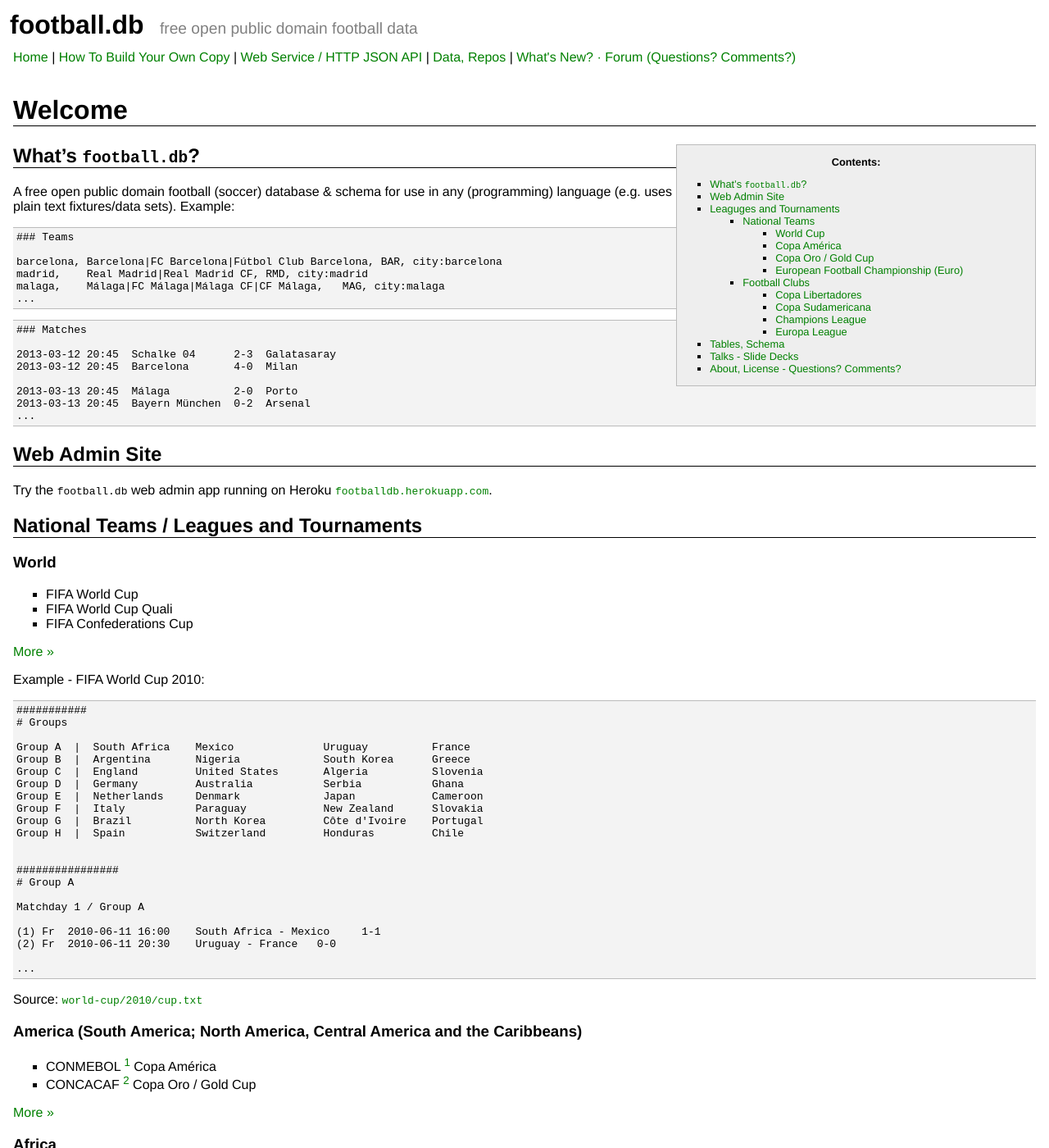
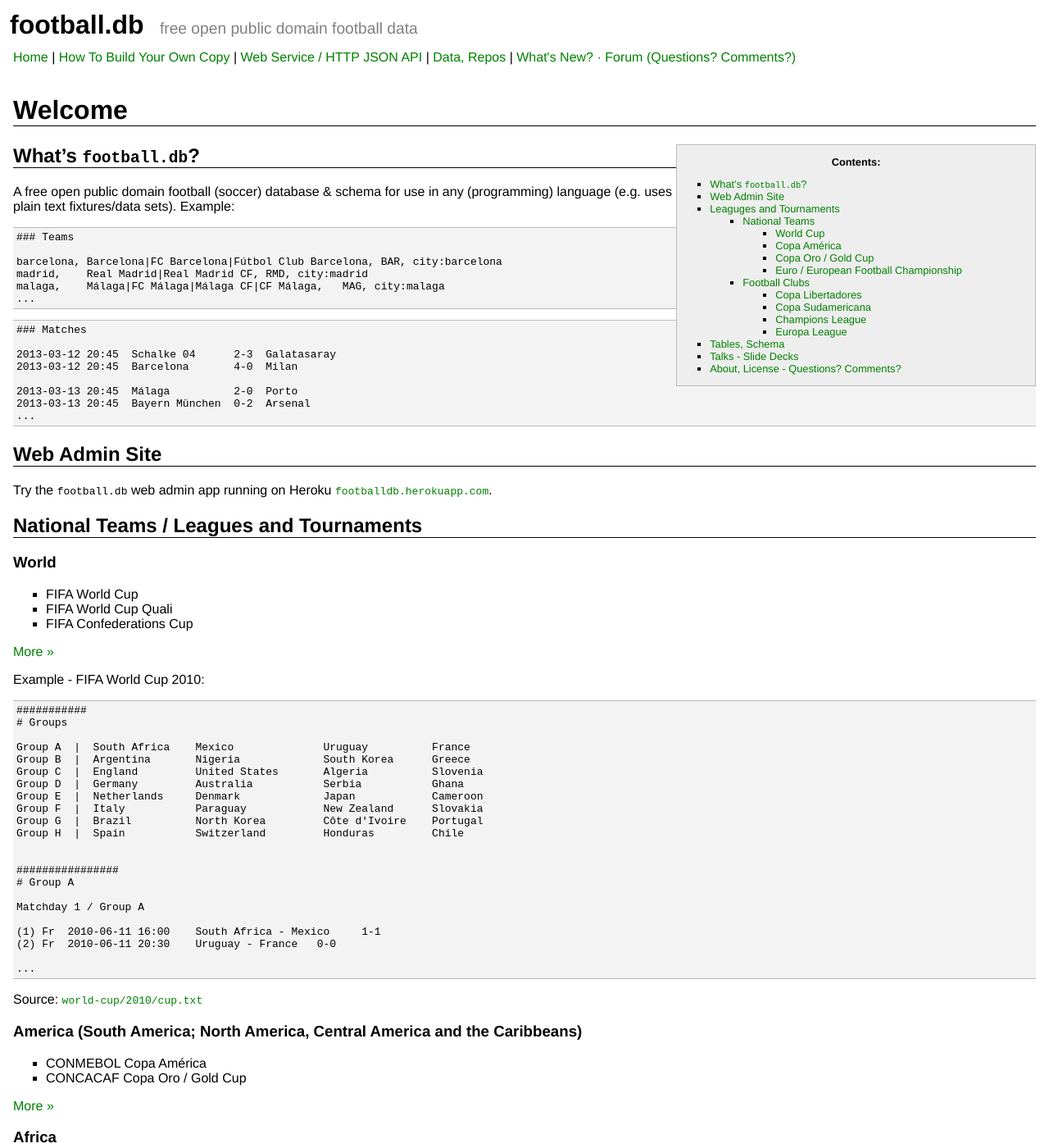
Before and after one commit to openfootball/openfootball.github.io, a Jekyll site: the page built from index.md, in a window 1280 px wide and 1400 px high. Shown: the whole window at 82% size. Built offline with Jekyll 4.4.1, drawn with Linux system fonts in a browser that asks for light colours; some of the changed text lies outside the part shown.

Commit message:
update site

```diff
--- a/index.md
+++ b/index.md
@@ -15,7 +15,7 @@ Contents:
         * [World Cup](#national-teams)
         * [Copa América](#national-teams)
         * [Copa Oro / Gold Cup](#national-teams)
-        * [European Football Championship (Euro)](#national-teams)
+        * [Euro / European Football Championship](#national-teams)
     * [Football Clubs](#clubs)
         * [Copa Libertadores](#clubs)
         * [Copa Sudamericana](#clubs)
@@ -105,14 +105,15 @@ Source: [`world-cup/2010/cup.txt`](https://github.com/openfootball/world-cup/blo
 
 ### America (South America; North America, Central America and the Caribbeans)
 
-- CONMEBOL [^1] Copa América
-- CONCACAF [^2] Copa Oro / Gold Cup
+- CONMEBOL Copa América
+- CONCACAF Copa Oro / Gold Cup
 
-<!-- todo check footnotes - do they work w/ fallback? -->
+<!-- todo check footnotes - do they work w/ fallback?
+Notes:
 
-[^1]: CONMEBOL = South America
-[^2]: CONCACAF = North America, Central America and the Caribbeans
-
+CONMEBOL = South America
+CONCACAF = North America, Central America and the Caribbeans
+-->
 
 [More »](https://github.com/openfootball/america-cup)
 
```
Also changed, not shown: _includes/questions.md (+1 -1 lines).
